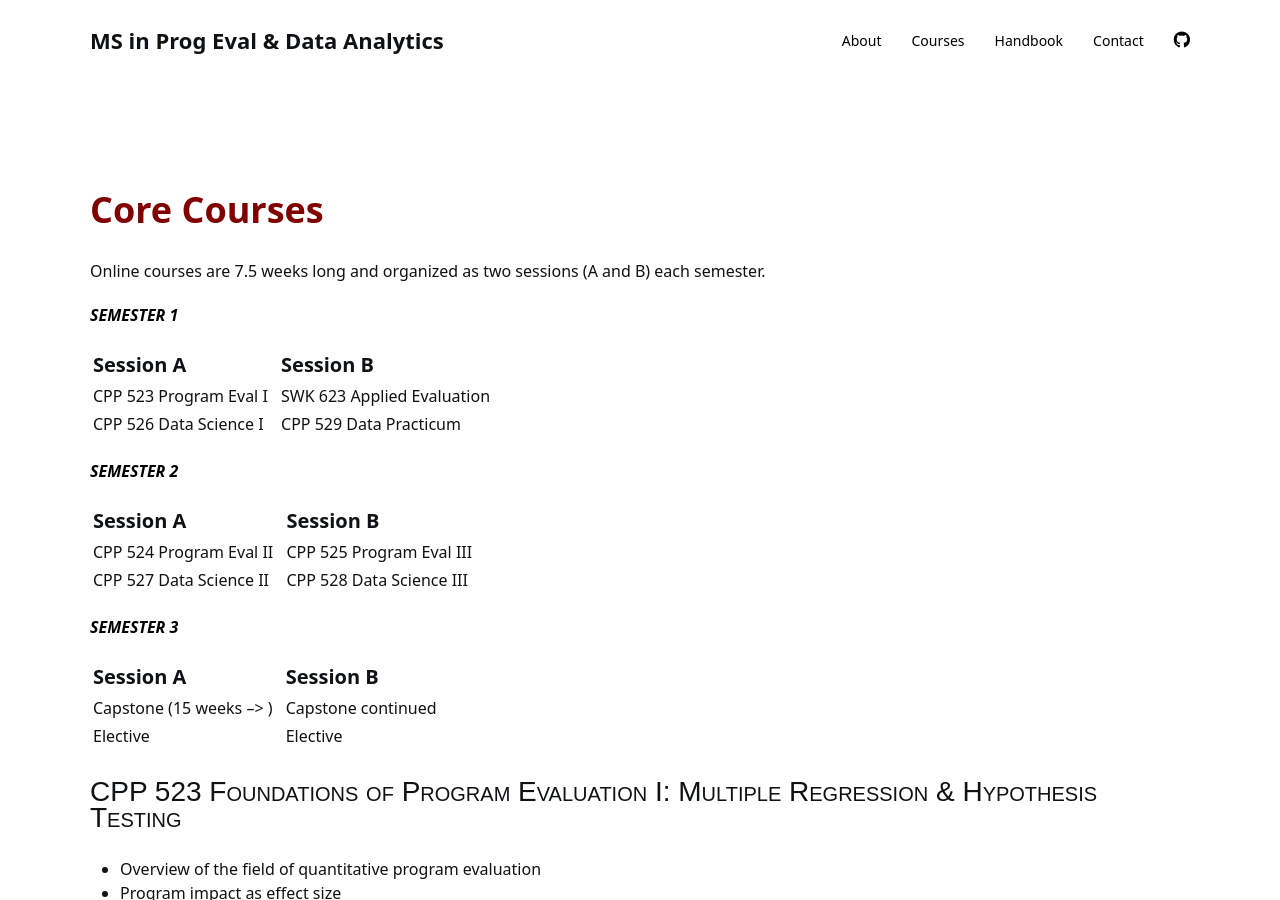
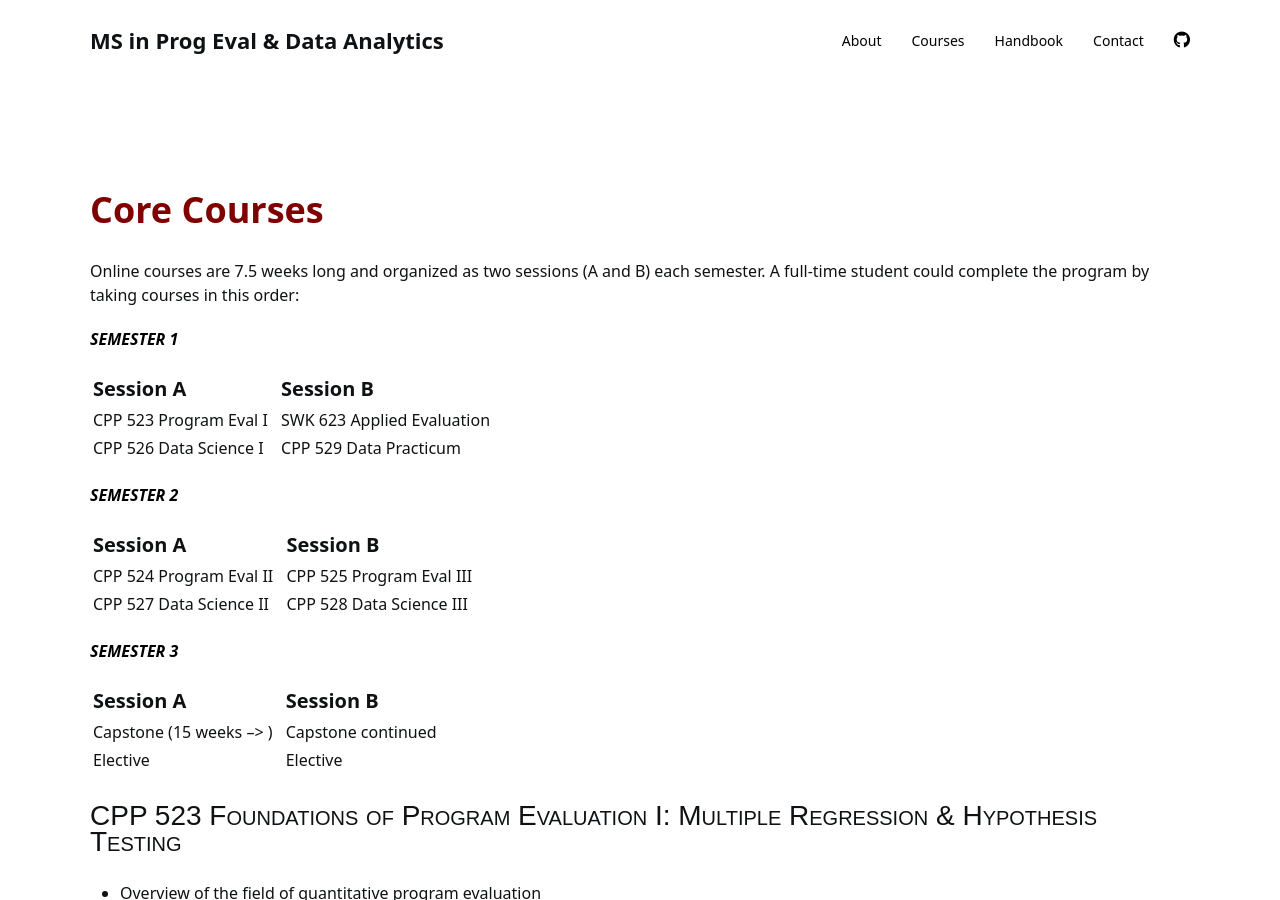
Before and after one commit to DS4PS/ms-prog-eval-data-analytics, a Jekyll site: the page built from courses.md, in a window 1280 px wide and 900 px high, scrolled down 944 px. Built offline with Jekyll 4.4.1, drawn with Linux system fonts in a browser that asks for light colours; nearby versions of some CDN libraries; a style sheet for code colours, icons or effects is not loaded.

Commit message:
Update courses.md

```diff
--- a/courses.md
+++ b/courses.md
@@ -72,7 +72,7 @@ em {
 
 # Core Courses
 
-Online courses are 7.5 weeks long and organized as two sessions (A and B) each semester.
+Online courses are 7.5 weeks long and organized as two sessions (A and B) each semester. A full-time student could complete the program by taking courses in this order:
 
 
 
```
